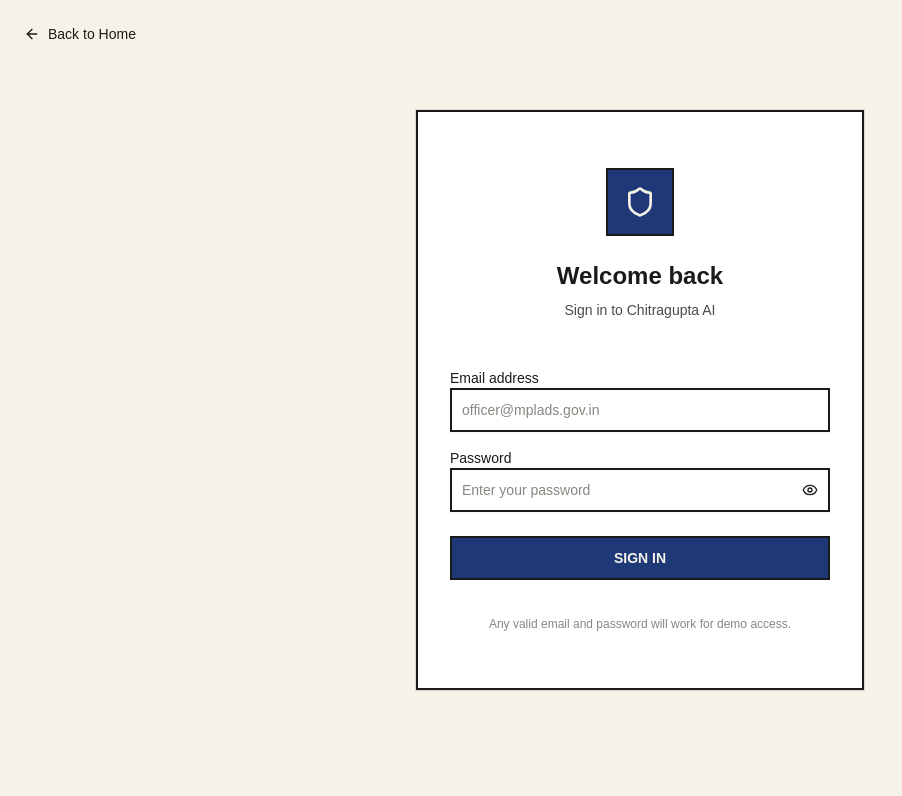
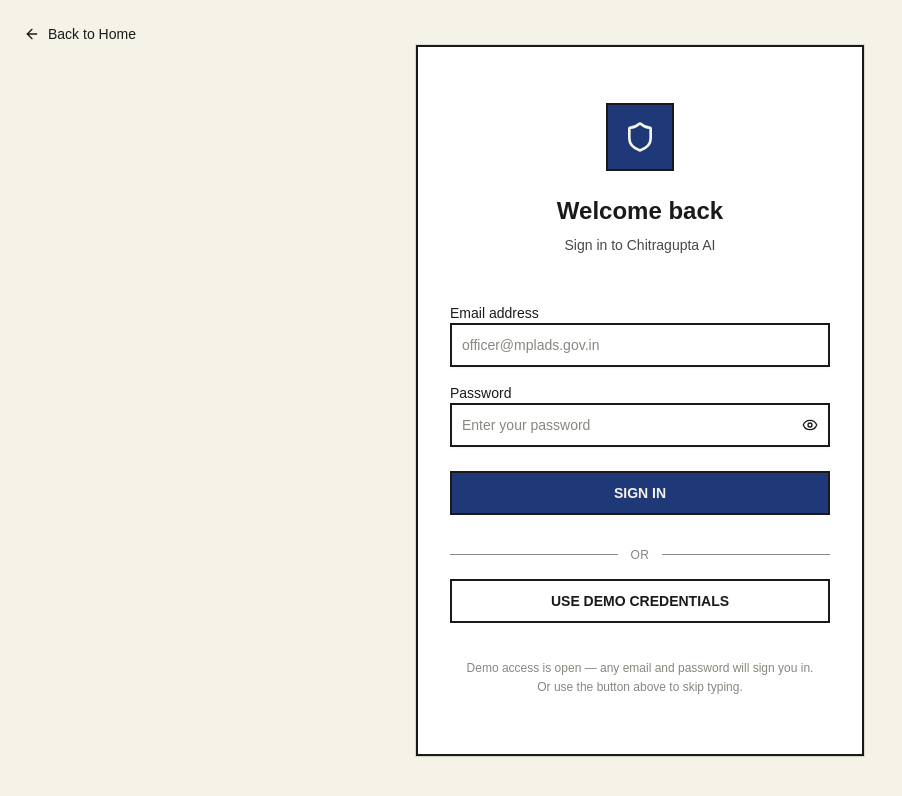
Before and after one commit to Rudra0-rudy/chitragupta-ai, a React (Vite) app in the folder apps/dashboard/: page /login in a window 1280 px wide. Shown: the top 796 px of the page, without its empty margins (0-902 px from the left). Built offline with nearby package versions, Linux system fonts and the light colour scheme.

Commit message:
feat(auth): add demo credentials button to login page

```diff
--- a/apps/dashboard/src/pages/Login.tsx
+++ b/apps/dashboard/src/pages/Login.tsx
@@ -6,6 +6,9 @@
 import { Input } from '@/components/ui/input'
 import { Card, CardContent, CardHeader } from '@/components/ui/card'
 import { useAuth } from '@/context/AuthContext'
+
+const DEMO_EMAIL = 'demo@mplads.gov.in'
+const DEMO_PASSWORD = 'demo1234'
 
 export function Login() {
   const [email, setEmail] = useState('')
@@ -33,6 +36,21 @@
       navigate(from, { replace: true })
     } catch {
       setError('Authentication failed. Please try again.')
+    } finally {
+      setIsLoading(false)
+    }
+  }
+
+  const handleDemoLogin = async () => {
+    setEmail(DEMO_EMAIL)
+    setPassword(DEMO_PASSWORD)
+    setError('')
+    setIsLoading(true)
+    try {
+      await login(DEMO_EMAIL, DEMO_PASSWORD)
+      navigate(from, { replace: true })
+    } catch {
+      setError('Demo authentication failed. Please try again.')
     } finally {
       setIsLoading(false)
     }
@@ -145,10 +163,28 @@
                   'Sign In'
                 )}
               </Button>
+
+              <div className="flex items-center gap-3 my-4">
+                <div className="flex-1 h-px bg-[#8A8680]" />
+                <span className="text-xs font-medium uppercase tracking-wider text-[#8A8680]">or</span>
+                <div className="flex-1 h-px bg-[#8A8680]" />
+              </div>
+
+              <Button
+                id="login-demo-btn"
+                type="button"
+                onClick={handleDemoLogin}
+                disabled={isLoading}
+                className="w-full h-11 rounded-none bg-white hover:bg-[#E8C018] text-[#1A1A18] border-2 border-[#1A1A18] font-bold uppercase transition-all duration-300"
+              >
+                Use Demo Credentials
+              </Button>
             </form>
 
-            <p className="text-center text-xs text-[#8A8680] mt-6">
-              Any valid email and password will work for demo access.
+            <p className="text-center text-xs text-[#8A8680] mt-6 leading-relaxed">
+              Demo access is open — any email and password will sign you in.
+              <br />
+              Or use the button above to skip typing.
             </p>
           </CardContent>
         </Card>
```
